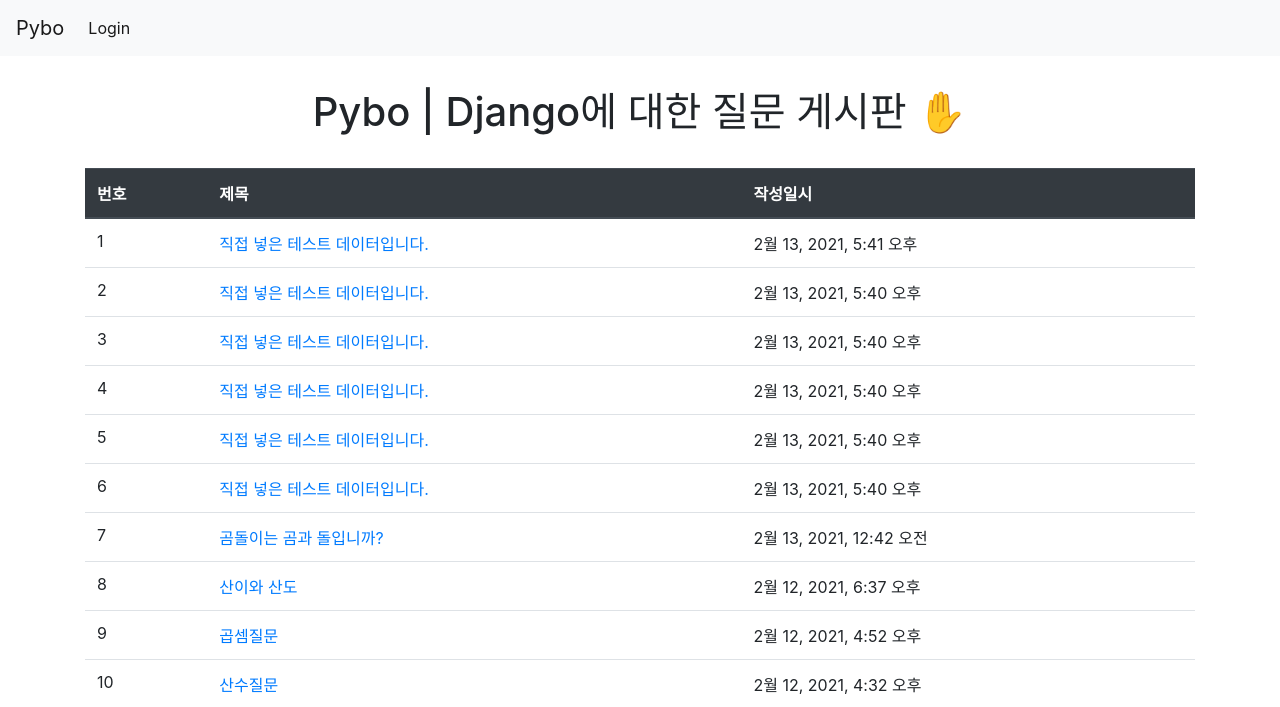
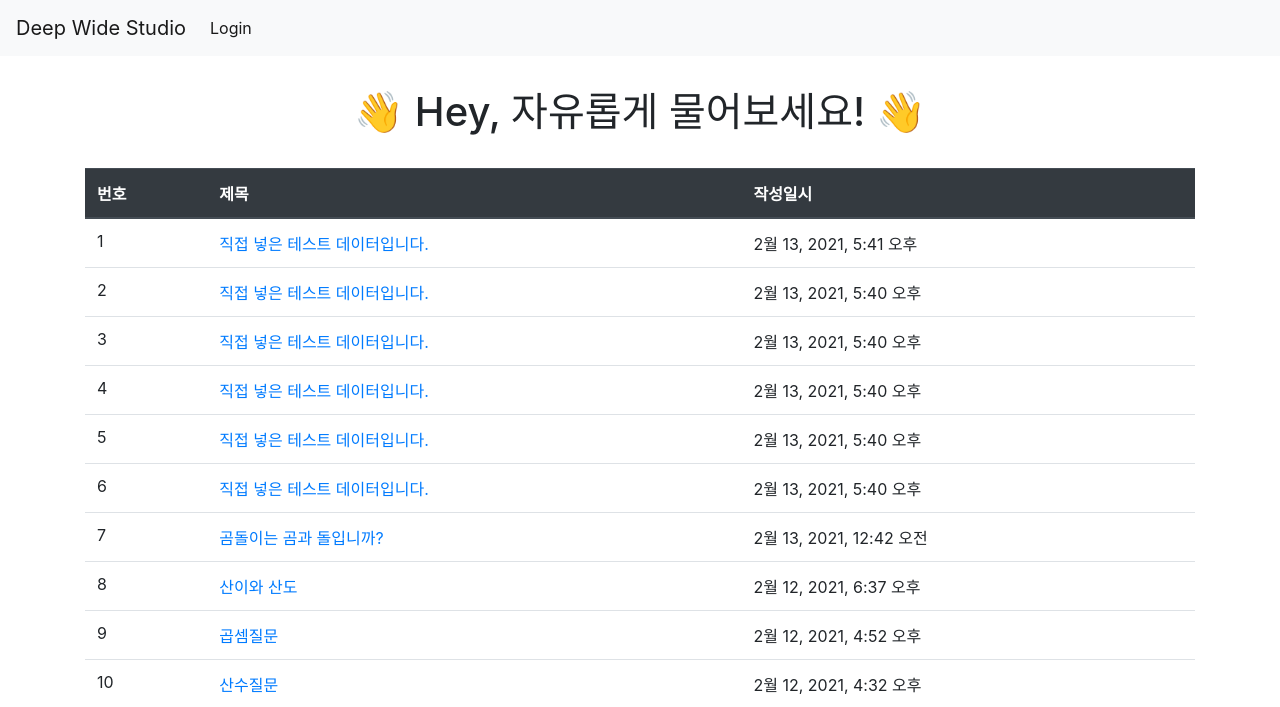
Before and after one commit to yekyung2/djangoproject_djangobook, a Django app: page /pybo/ in a window 1280 px wide. Shown: the top 707 px of the page. Run offline with Django 3.2, Linux system fonts and the light colour scheme; data comes from the database, SQL or seed files in the repository; some libraries are stand-ins or nearby versions.

Commit message:
change title

```diff
--- a/templates/navbar.html
+++ b/templates/navbar.html
@@ -1,5 +1,5 @@
 <nav class="navbar navbar-expand-lg navbar-light bg-light">
-  <a class="navbar-brand" href="{% url 'pybo:index' %}">Pybo</a>
+  <a class="navbar-brand" href="{% url 'pybo:index' %}">Deep Wide Studio</a>
   <button
     class="navbar-toggler"
     type="button"
--- a/templates/pybo/question_list.html
+++ b/templates/pybo/question_list.html
@@ -6,7 +6,7 @@
 />
 <link rel="stylesheet" type="text/css" href="{% static 'style.css' %}" />
 
-<h1>Pybo | Django에 대한 질문 게시판 ✋</h1>
+<h1> 👋 Hey, 자유롭게 물어보세요! 👋  </h1>
 <div class="container my-3">
   <table class="table">
     <thead>
@@ -34,7 +34,7 @@
       {% endif %}
     </tbody>
   </table>
-
+  <!-- 페이징처리 시작 -->
   <ul class="pagination justify-content-center">
     <!-- 이전페이지 -->
     {% if question_list.has_previous %}
```
